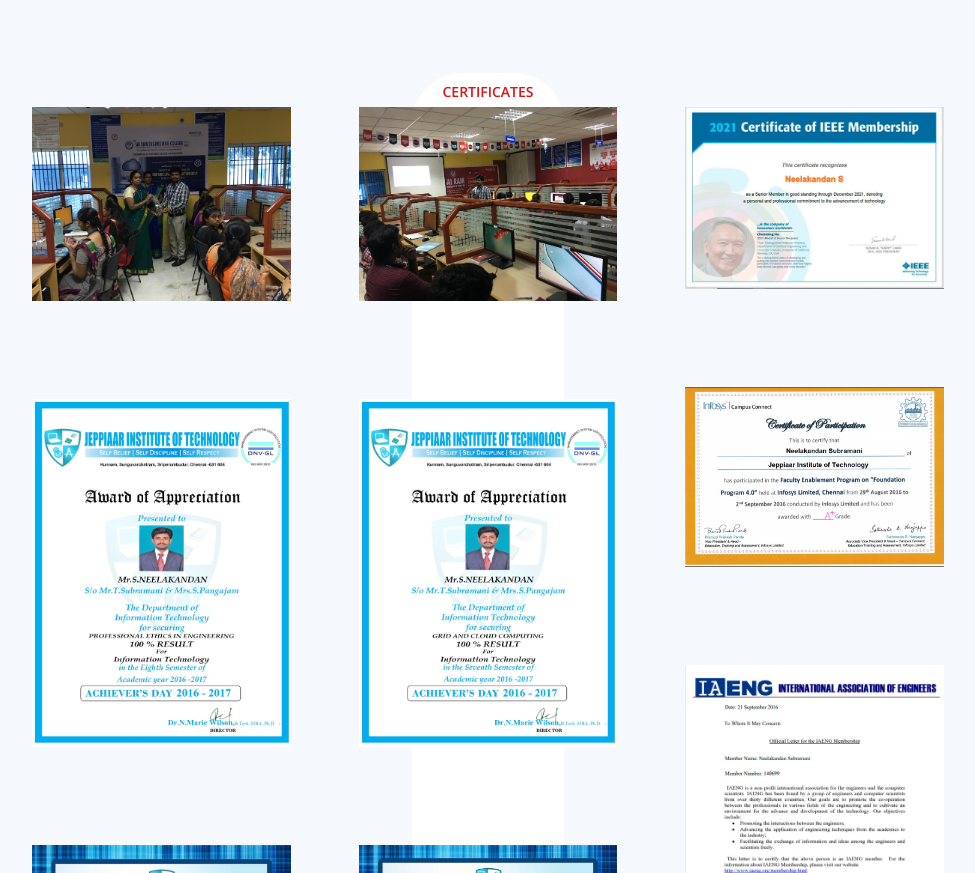
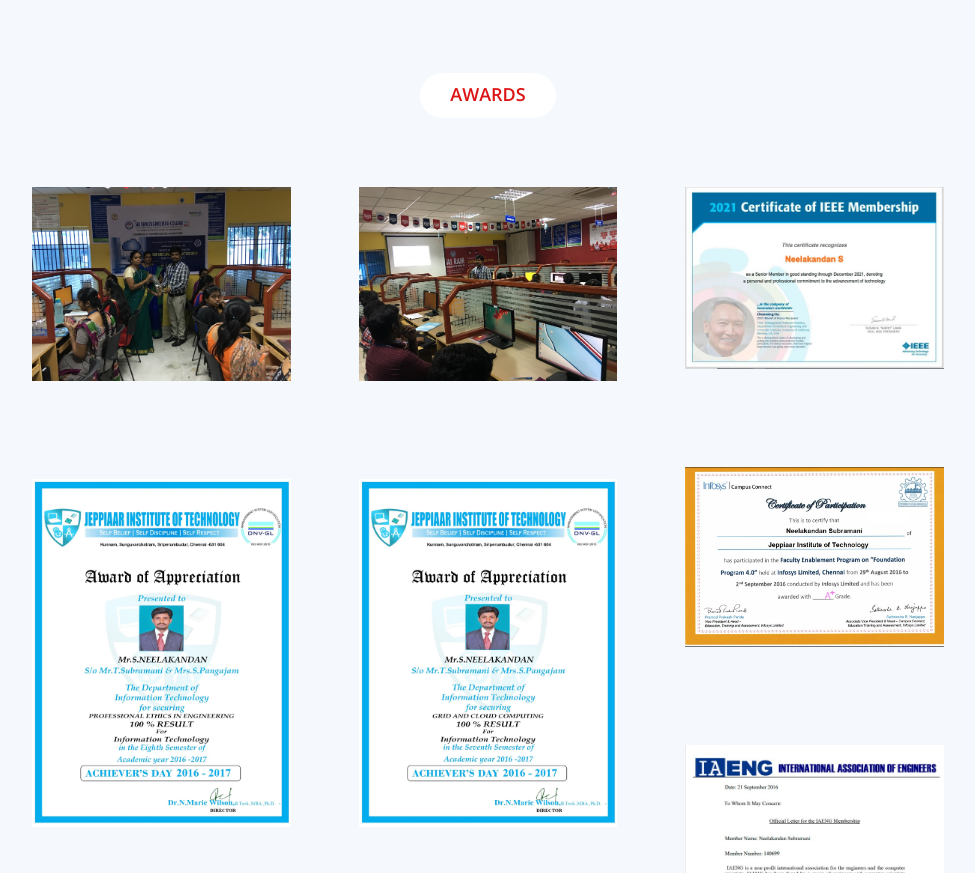
Before and after one commit to gowthamrajvp/portfolio-Dr.-Neelakandan, a plain HTML site: page portfolio.html in a window 1280 px wide. Shown: the part 1294-2167 px from the top of the page, without its empty margins (302-1277 px from the left). Drawn offline with nearby package versions, Linux system fonts and the light colour scheme.

Commit message:
map changes

```diff
--- a/assets/css/style.css
+++ b/assets/css/style.css
@@ -488,7 +488,7 @@ section {
   cursor: pointer;
   display: inline-block;
   padding: 10px 15px 8px 15px;
-  font-size: 14px;
+  font-size: 18px;
   font-weight: 600;
   line-height: 1;
   text-transform: uppercase;
--- a/portfolio.html
+++ b/portfolio.html
@@ -161,14 +161,14 @@
                         </div>
                 </section><!-- End Resume Section -->
 
+                <div class="col-lg-12 d-flex justify-content-center">
+                    <ul id="portfolio-flters">
+                        <li data-filter="*" class="filter-active">AWARDS</li>
 
+                    </ul>
+                </div>
                 <div class="row portfolio-container" data-aos="fade-up" data-aos-delay="100">
-                    <div class="col-lg-12 d-flex justify-content-center">
-                        <ul id="portfolio-flters">
-                            <li data-filter="*" class="filter-active">CERTIFICATES</li>
 
-                        </ul>
-                    </div>
 
                     <div class="col-lg-4 col-md-6 portfolio-item filter-app">
                         <div class="portfolio-wrap">
```
Also changed, not shown: contact.html (+3 -2 lines).
